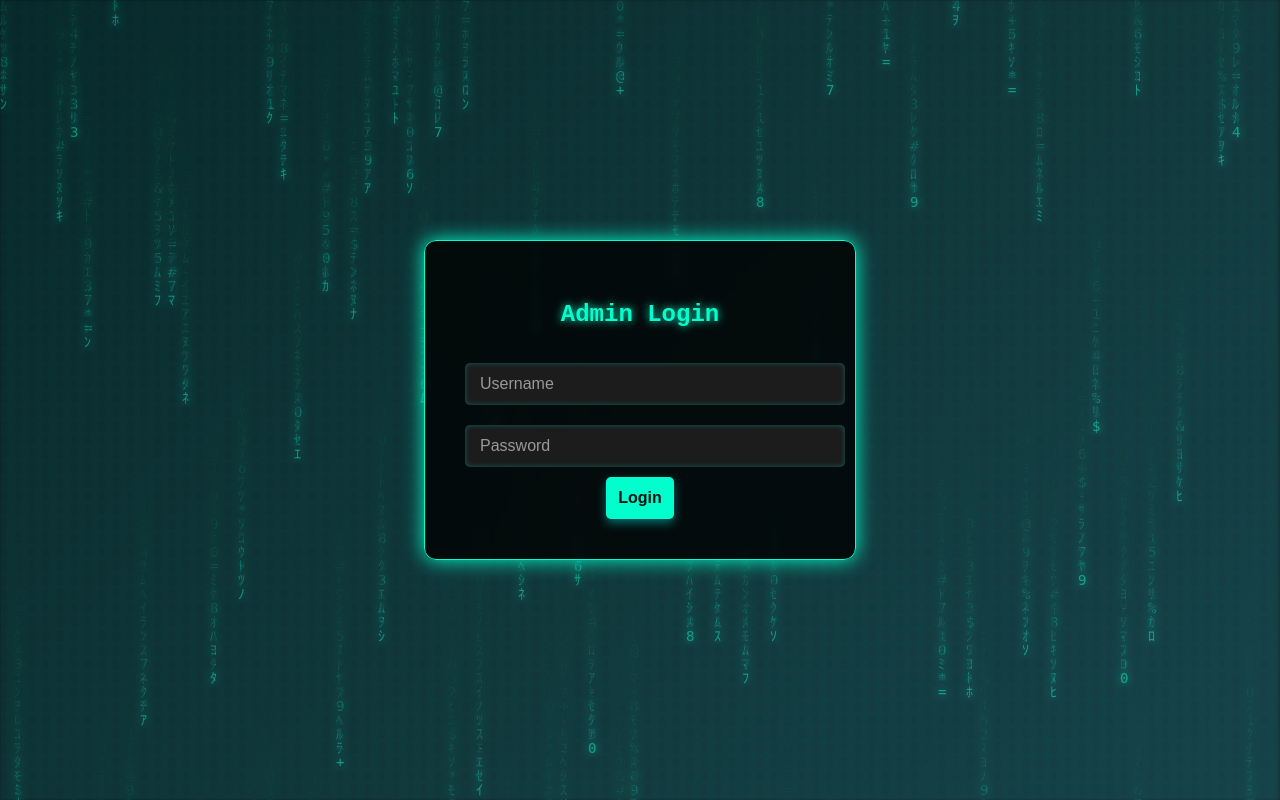
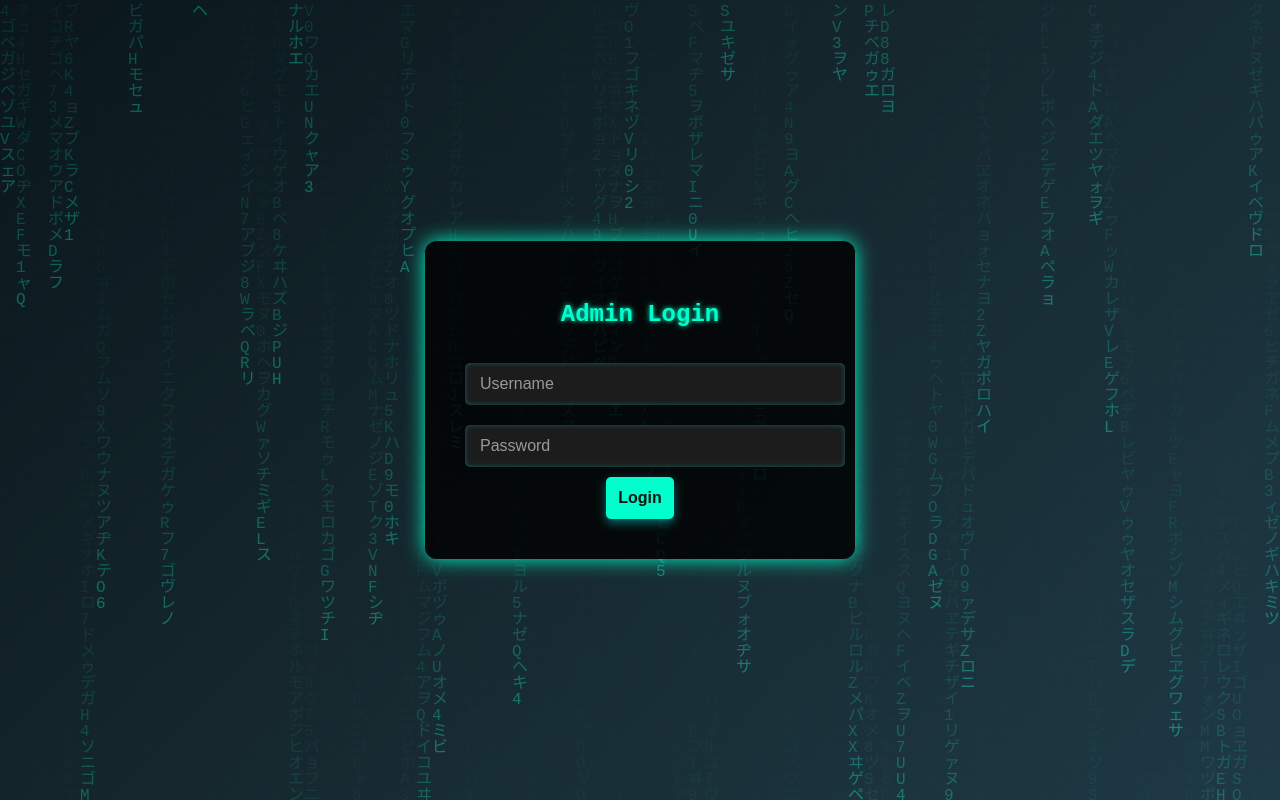
Before and after one commit to ALLSafeSecurityORG/ALLsafe, a Flask app: page /admin_login in a window 1280 px wide. Run offline with Flask 3, Linux system fonts and the light colour scheme; data that the repository does not hold is empty; parts of the project's set-up code (start-up, migrations or seed data) failed here and were passed over.

Commit message:
Update admin_login.html

```diff
--- a/Final-proj/templates/admin_login.html
+++ b/Final-proj/templates/admin_login.html
@@ -37,7 +39,9 @@
         }
 
 
-        canvas {
+        /* Matrix canvas */
+
+        canvas#matrix {
 
             position: fixed;
 
@@ -49,16 +53,16 @@
 
             height: 100%;
 
-            z-index: -1;
+            z-index: 0;
 
-            opacity: 0.5;
+            opacity: 0.3;
 
-            filter: drop-shadow(0 0 5px #00ffcc);
-
-            background: transparent;
+            pointer-events: none;
 
         }
 
+
+        /* Login box */
 
         .login-box {
 
@@ -76,11 +80,9 @@
 
             animation: fadeIn 1s ease-in-out;
 
+            position: relative;
+
             z-index: 1;
-
-            backdrop-filter: blur(5px);
-
-            border: 1px solid #00ffcc;
 
         }
 
@@ -93,7 +95,7 @@
 
             font-size: 24px;
 
-            text-shadow: 0 0 8px #00ffcc;
+            text-shadow: 0 0 5px #00ffcc;
 
         }
 
@@ -235,14 +209,18 @@
 
     <script>
 
-(() => {
+        // Matrix effect on #matrix canvas
+
+        (function() {
 
             const canvas = document.getElementById('matrix');
 
             const ctx = canvas.getContext('2d');
 
 
-    function resize() {
+            // Set canvas full screen
+
+            function setSize() {
 
                 canvas.width = window.innerWidth;
 
@@ -250,98 +228,43 @@
 
             }
 
-    resize();
+            setSize();
 
-    window.addEventListener('resize', resize);
+            window.addEventListener('resize', setSize);
 
 
-    // Characters for matrix effect - Katakana block + numbers + symbols
-
-    const chars = [
-
-        'ｱ','ｲ','ｳ','ｴ','ｵ',
-
-        'ｶ','ｷ','ｸ','ｹ','ｺ',
-
-        'ｻ','ｼ','ｽ','ｾ','ｿ',
-
-        'ﾀ','ﾁ','ﾂ','ﾃ','ﾄ',
-
-        'ﾅ','ﾆ','ﾇ','ﾈ','ﾉ',
-
-        'ﾊ','ﾋ','ﾌ','ﾍ','ﾎ',
-
-        'ﾏ','ﾐ','ﾑ','ﾒ','ﾓ',
-
-        'ﾔ','ﾕ','ﾖ',
-
-        'ﾗ','ﾘ','ﾙ','ﾚ','ﾛ',
-
-        'ﾜ','ﾝ','ｦ',
-
-        '0','1','2','3','4','5','6','7','8','9',
-
-        '@','#','$','%','&','*','+','-','='
-
-    ];
+            const letters = 'アァカサタナハマヤャラワガザダバパイィキシチニヒミリヰギジヂビピウゥクスツヌフムユュルグズヅブプエェケセテネヘメレヱゲゼデベペオォコソトノホモヨョロヲゴゾドボポヴッンABCDEFGHIJKLMNOPQRSTUVWXYZ0123456789';
 
 
-    const fontSize = 14;
+            const fontSize = 16;
 
             const columns = Math.floor(canvas.width / fontSize);
 
-    const drops = new Array(columns).fill(1);
-
-
-    const colorBright = '#00ffcc';
-
-    const colorDim = '#00665c';
+            const drops = Array(columns).fill(1);
 
 
             function draw() {
 
-        ctx.fillStyle = 'rgba(0,0,0,0.07)';
+                // translucent black background to create fading effect
+
+                ctx.fillStyle = 'rgba(0, 0, 0, 0.1)';
 
                 ctx.fillRect(0, 0, canvas.width, canvas.height);
 
 
-        ctx.font = fontSize + 'px monospace';
+                ctx.fillStyle = '#00ffcc'; // matrix greenish color
 
-        ctx.textBaseline = 'top';
+                ctx.font = fontSize + 'px Courier New';
 
 
                 for (let i = 0; i < drops.length; i++) {
 
-            const char = chars[Math.floor(Math.random() * chars.length)];
+                    const text = letters.charAt(Math.floor(Math.random() * letters.length));
 
-            const x = i * fontSize;
-
-            const y = drops[i] * fontSize;
+                    ctx.fillText(text, i * fontSize, drops[i] * fontSize);
 
 
-            // brighter char
-
-            ctx.fillStyle = colorBright;
-
-            ctx.shadowColor = colorBright;
-
-            ctx.shadowBlur = 8;
-
-            ctx.fillText(char, x, y);
-
-
-            // dim trailing char
-
-            ctx.fillStyle = colorDim;
-
-            ctx.shadowColor = colorDim;
-
-            ctx.shadowBlur = 2;
-
-            ctx.fillText(char, x, y - fontSize);
-
-
-            drops[i]++;
+                    // reset drop y position randomly after reaching screen bottom
 
                     if (drops[i] * fontSize > canvas.height && Math.random() > 0.975) {
 
@@ -349,14 +272,14 @@
 
                     }
 
+                    drops[i]++;
+
                 }
-
-        requestAnimationFrame(draw);
 
             }
 
 
-    draw();
+            setInterval(draw, 45);
 
         })();
 
```
Also changed, not shown: other parts of Final-proj/templates/admin_login.html (+9 -35 lines). Lines whose indentation alone changed are shown as unchanged.
